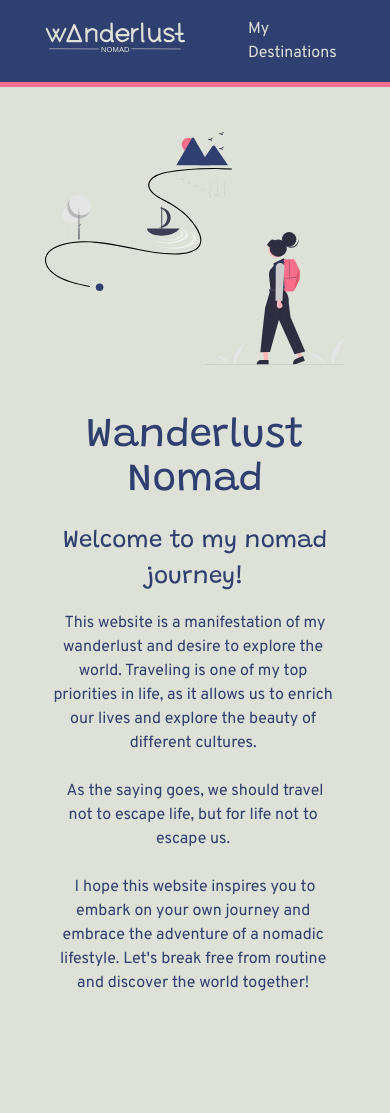
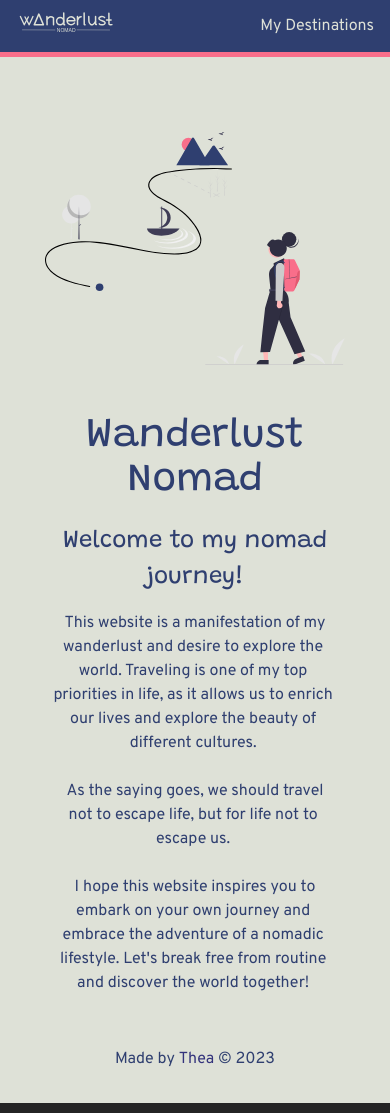
Before and after one commit to highflyer910/wanderlust_nomad, a Vue app: page / in a window 390 px wide. Built offline with nearby package versions, Linux system fonts and the light colour scheme.

Commit message:
add Lombardy

```diff
--- a/public/main.css
+++ b/public/main.css
@@ -23,7 +23,7 @@ a:visited {
   color: #404c71;
 }
 .container {
-  margin: 50px auto;
+  margin: 50px auto 0;
   max-width: 960px;
 }
 
@@ -81,12 +81,22 @@ h1{
   margin-top: 0;
   display: flex;
   justify-content: space-between;
+  flex-wrap: wrap;
   align-items: center;
   padding: 1rem;
   color: #dee1d7;;
   background: #2f3f70;
   border-bottom: 5px solid #f96e8a;
   z-index: 2;
+  animation: shadow 1s cubic-bezier(0.33, 1, 0.68, 1);
+  animation-timeline: scroll(root);
+}
+
+@keyframes shadow {
+  10%,
+  100% {
+    box-shadow: hsla(0 0% 0% / 0.3) 0 0.5rem 1rem;
+  }
 }
 
 .nav-links {
--- a/src/components/TheNavigation.vue
+++ b/src/components/TheNavigation.vue
@@ -76,4 +76,40 @@
     max-width: 150px;
     margin-inline-start: 1.5rem;
 }
+
+@media screen and (max-width: 768px) {
+    .logo svg {
+        max-height: 40px;
+        max-width: 120px;
+        margin-inline-start: 1rem;
+    }
+
+    .nav-links {
+        justify-content: center;
+        margin-inline-end: 0.5rem;
+    }
+
+    .nav-links li {
+        margin-left: 0.5rem;
+    }
+}
+
+@media screen and (max-width: 480px) {
+    .logo svg {
+        max-height: 40px;
+        max-width: 100px;
+        margin-inline-start: 0.5rem;
+    }
+
+    #nav {
+        padding: 0.5rem;
+    }
+
+    .nav-links li {
+        margin-left: 0.25rem;
+    }
+}
+
+
+
 </style>
--- a/src/views/Home.vue
+++ b/src/views/Home.vue
@@ -17,6 +17,9 @@
         <div class="main_image fade-nested">
             <img src="/nomad.svg" alt="Wanderlust Nomad">
         </div>
+    </div>
+    <div class="footer">
+        <p>Made by <a href="https://github.com/highflyer910/wanderlust_nomad" target="_blank">Thea</a> &copy; 2023</p>
     </div>
 </template>
 
@@ -44,6 +47,17 @@
   padding: 20px;
 }
 
+.footer p{
+  text-align: center;
+  margin-bottom: 0;
+}
+
+.footer  a{
+  font-weight: bold;
+  text-decoration: none;
+  cursor: pointer;
+}
+
 @media screen and (max-width: 768px) {
   .home {
     display: flex;
```
Also changed, not shown: public/images/lombardia.jpg (added), src/data.json, 1 other file (tests, documents, lock files or other folders).
